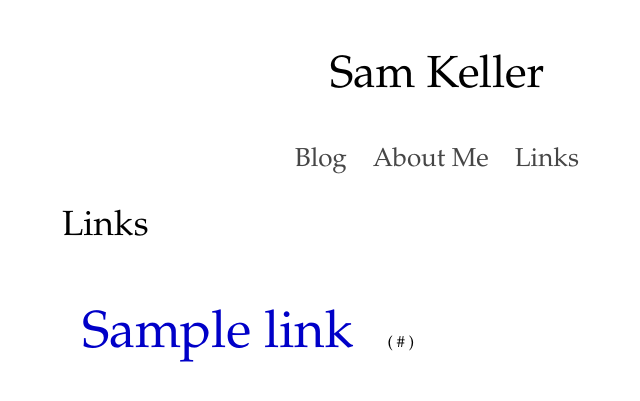
After one commit to samskeller/my_site, a Django app: page /about/links in a window 1280 px wide. The commit adds this page. Shown: the top 401 px of the page, without its empty margins (203-843 px from the left). Run offline with Django 3.2, Linux system fonts and the light colour scheme; tables that the repository leaves empty hold one stand-in row (values such as "Sample post").

Commit message:
Making a Links page with external link

```diff
--- a/my_site/static/my_site/my_site.css
+++ b/my_site/static/my_site/my_site.css
@@ -108,3 +108,39 @@ h1.name-header a {
     display: inline-block;
     float: right;
 }
+
+/* Styling for Links List */
+.link-list-wrapper {
+    margin-top: 55px;
+}
+
+.link-list-header {
+    font-size: 35px;
+    font-style: normal;
+    font-variant: normal;
+    font-weight: 500;
+    margin-top:20px;
+}
+
+.link-title {
+    padding-left: 20px;
+    font-size: 52px;
+    display: inline-block;
+    max-width: 550px;
+}
+
+.link-title a{
+    text-decoration: none;
+    color: rgb(0, 0, 200);
+}
+
+.link-url {
+    display: inline-block;
+    padding-left: 30px;
+    bottom-top: 20px;
+}
+
+.link-url a{
+    text-decoration: none;
+    color: rgb(0, 0, 0);
+}
--- a/my_site/urls.py
+++ b/my_site/urls.py
@@ -3,8 +3,6 @@ from django.contrib import admin
 
 from my_site.views import Home
 from person_details.views import AboutMe
-
-import blog.urls
 
 admin.autodiscover()
 
@@ -12,6 +10,6 @@ urlpatterns = [
     url(r'^/$', Home.as_view(), name="home"),
     url(r'^$', Home.as_view(), name="home"),
     url(r'^admin/$', include(admin.site.urls)),
-    url(r'^about/$', AboutMe.as_view(), name="about"),
-    url(r'^blog/', include(blog.urls, namespace="blog")),
+    url(r'^about/', include('person_details.urls', namespace="about")),
+    url(r'^blog/', include('blog.urls', namespace="blog")),
 ]
--- /dev/null
+++ b/person_details/templates/link_list.html
@@ -0,0 +1,15 @@
+{% extends "base.html" %}
+
+{% block content %}
+<h1 class="link-list-header">Links</h1>
+<div class="link-list-wrapper">
+    {% for link in links %}
+    <div class="link-title">
+        <a href="{{ link.url }}">{{ link.title }}</a>
+    </div>
+    <div class="link-url">
+        <a href="{{ link.url }}">( {{ link.url }} )</a>
+    </div>
+    {% endfor %}
+</div>
+{% endblock content %}
--- /dev/null
+++ b/person_details/urls.py
@@ -0,0 +1,9 @@
+from django.conf.urls import include, url
+
+from .views import AboutMe
+from .views import LinkList
+
+urlpatterns = [
+    url(r'^$', AboutMe.as_view(), name="blog_list"),
+    url(r'^links$', LinkList.as_view(), name='link_list'),
+]
--- a/person_details/views.py
+++ b/person_details/views.py
@@ -1,6 +1,14 @@
 from django.shortcuts import render
 from django.views.generic import View
+
+from .models import Link
 
 class AboutMe(View):
     def get(self, request, *args, **kwargs):
         return render(request, 'about.html')
+
+
+class LinkList(View):
+    def get(self, request, *args, **kwargs):
+        links = Link.objects.all()
+        return render(request, 'link_list.html', {'links': links})
```
